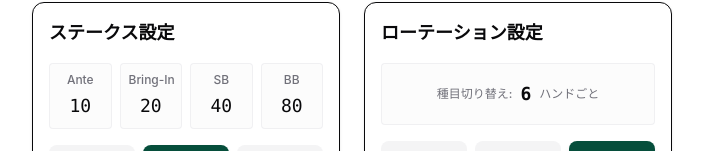
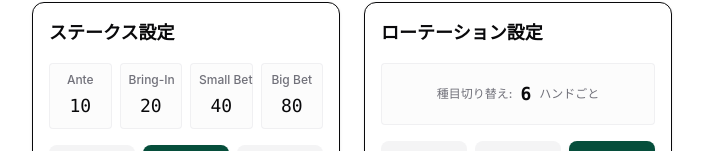
Before and after one commit to KenyaSugimoto/mix-poker, a React (Vite) app: page / in a window 1280 px wide. Shown: the part 649-800 px from the top of the page, without its empty margins (288-991 px from the left). Built offline with nearby package versions, Linux system fonts and the light colour scheme.

Commit message:
refactor: Clarify stakes display by changing 'SB' to 'Small Bet' and 'BB' to 'Big Bet'.

```diff
--- a/src/ui/components/setup/StakesForm.tsx
+++ b/src/ui/components/setup/StakesForm.tsx
@@ -52,13 +52,13 @@ export const StakesForm: React.FC<Props> = ({ stakes, onChange }) => {
         </div>
         <div className="bg-muted/30 p-2 rounded border border-border/50 text-center">
           <div className="text-xs text-muted-foreground font-medium mb-1 whitespace-nowrap">
-            SB
+            Small Bet
           </div>
           <div className="text-lg font-mono font-medium">{stakes.smallBet}</div>
         </div>
         <div className="bg-muted/30 p-2 rounded border border-border/50 text-center">
           <div className="text-xs text-muted-foreground font-medium mb-1 whitespace-nowrap">
-            BB
+            Big Bet
           </div>
           <div className="text-lg font-mono font-medium">{stakes.bigBet}</div>
         </div>
```
